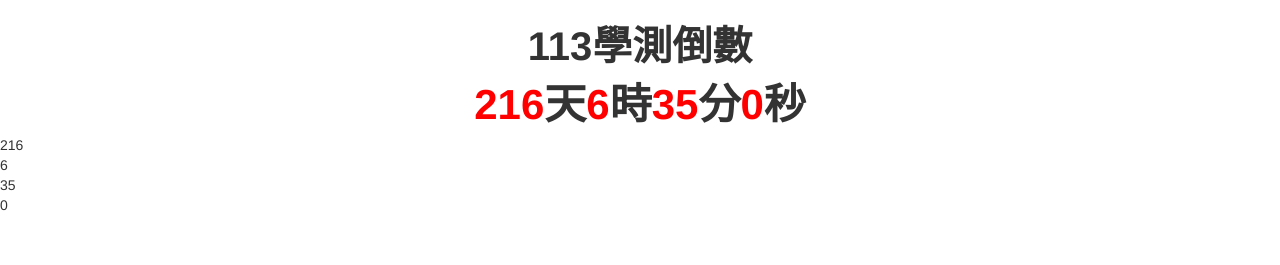
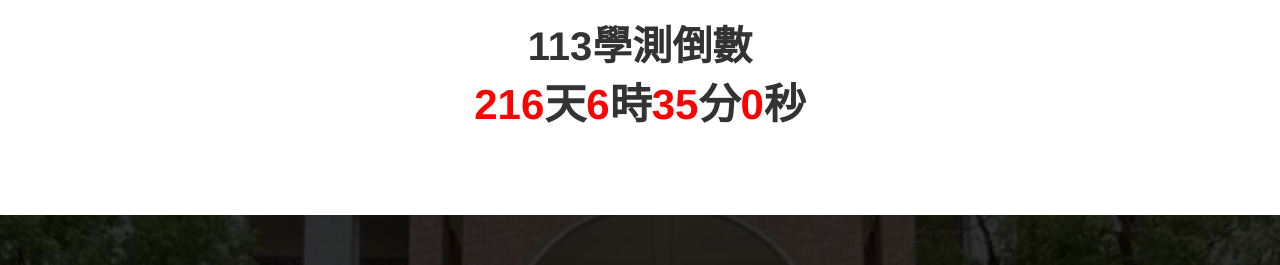
Before and after one commit to rayxyz423/self, a plain HTML site: page index.html in a window 1280 px wide. Shown: the part 960-1225 px from the top of the page. Drawn offline with nearby package versions, Linux system fonts and the light colour scheme.

Commit message:
Update index.html

```diff
--- a/index.html
+++ b/index.html
@@ -126,10 +126,10 @@
             </script>
             <div style="font-weight: bolder; font-size: 40px; text-align:center">113學測倒數</div>
             <div style="font-weight: bolder; font-size: 42px; text-align:center" id="hxtime"></div>
-            <div  id="tian"></div>
-            <div  id="shi"></div>
-            <div  id="fen"></div>
-            <div  id="miao"></div>
+            <div style="display: none;" id="tian"></div>
+            <div style="display: none;" id="shi"></div>
+            <div style="display: none;" id="fen"></div>
+            <div style="display: none;" id="miao"></div>
             </div>
             </div>
             <br><br><br>
```
